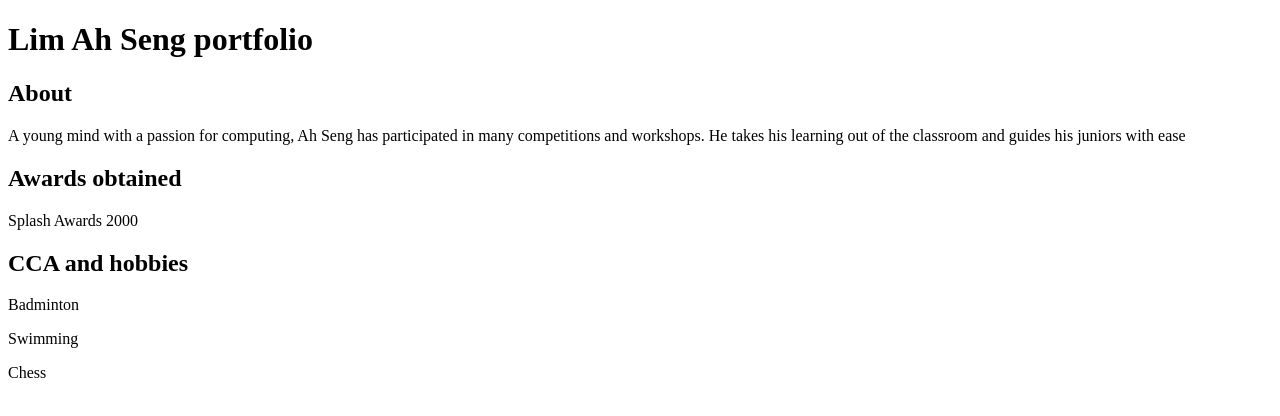
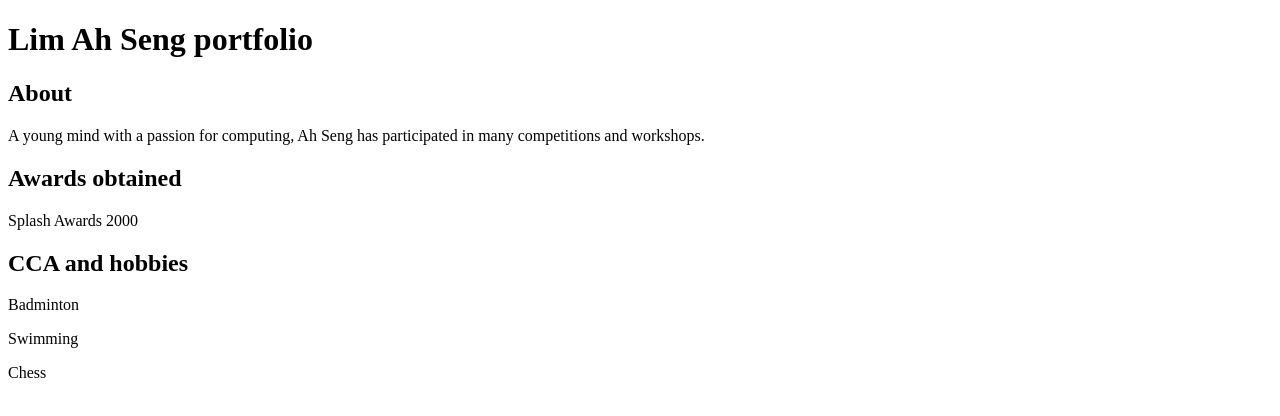
Before and after one commit to CHT152/My-portfolio, a plain HTML site: page index.html in a window 1280 px wide. Drawn offline with Linux system fonts and the light colour scheme.

Commit message:
Update index.html

```diff
--- a/index.html
+++ b/index.html
@@ -7,7 +7,7 @@
   <body>
     <h1>Lim Ah Seng portfolio</h1>
     <h2>About</h2>
-    <p>A young mind with a passion for computing, Ah Seng has participated in many competitions and workshops. He takes his learning out of the classroom and guides his juniors with ease</p>
+    <p>A young mind with a passion for computing, Ah Seng has participated in many competitions and workshops.</p>
     <h2>Awards obtained</h2>
     <p>Splash Awards 2000</p>
     <h2>CCA and hobbies</h2>
```
